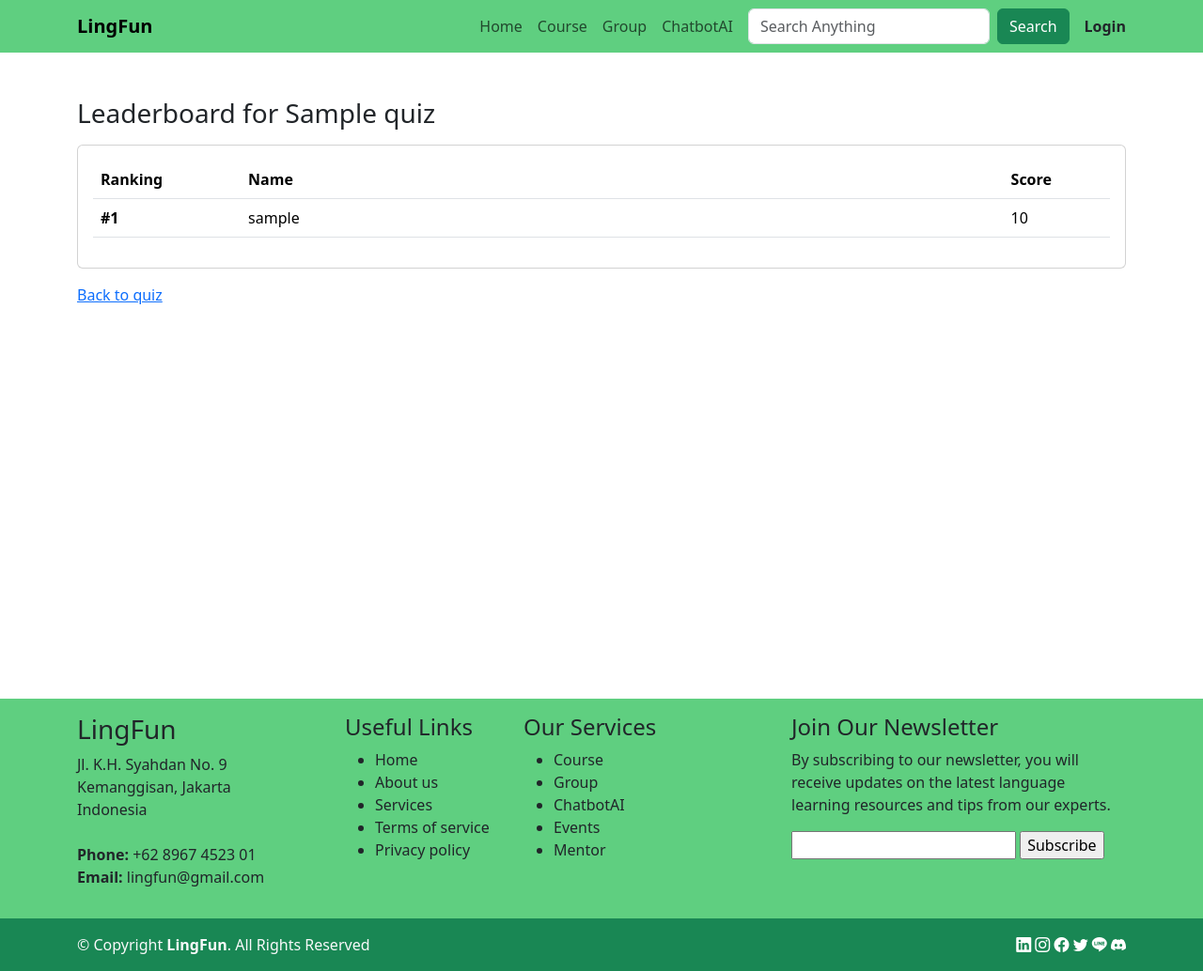
After one commit to Penk13/LingFun, a Django app: page /courses/leaderboard/1/ in a window 1280 px wide. The commit adds this page. Shown: the whole page at 94% size. Run offline with Django 3.2, Linux system fonts and the light colour scheme; tables that the repository leaves empty hold one stand-in row (values such as "Sample post"); some libraries are stand-ins or nearby versions.

Commit message:
add leaderboard page

```diff
--- a/base/urls.py
+++ b/base/urls.py
@@ -19,7 +19,7 @@ from django.conf import settings
 from django.conf.urls.static import static
 
 from core.views import home, about_us, services, terms_of_service, privacy_policy, profile
-from course.views import courses, course, enroll, quiz
+from course.views import courses, course, enroll, quiz, leaderboard
 from group.views import groups, group, join_group
 
 urlpatterns = [
@@ -37,6 +37,7 @@ urlpatterns = [
     path('courses/<int:pk>/', course, name='course'),
     path('courses/enroll/<int:pk>/', enroll, name='enroll'),
     path('courses/quiz/<int:pk>/', quiz, name='quiz'),
+    path('courses/leaderboard/<int:pk>/', leaderboard, name='leaderboard'),
 
     path('groups/', groups, name='groups'),
     path('groups/<int:pk>/', group, name='group'),
--- a/course/views.py
+++ b/course/views.py
@@ -65,3 +65,12 @@ def quiz(request, pk):
         "user_quiz": user_quiz,
     }
     return render(request, "course/quiz.html", context)
+
+def leaderboard(request, pk):
+    quiz = get_object_or_404(Quiz, pk=pk)
+    user_quizzes = UserQuiz.objects.all()
+    context = {
+        "quiz": quiz,
+        "user_quizzes": user_quizzes,
+    }
+    return render(request, "course/leaderboard.html", context)
--- a/templates/base.html
+++ b/templates/base.html
@@ -57,7 +57,7 @@
 
 	<!-- ======= Main ======= -->
 	<main>
-		<section>
+		<section style="min-height: 80vh">
 			{% block content %} {% endblock content %}
 		</section>
 	</main>
@@ -65,7 +65,7 @@
 
 	<!-- ======= Footer ======= -->
 	<footer style="background-color: #5fcf80;">
-		<div class="container pt-3">
+		<div class="container py-3">
 			<div class="row">
 				<div class="col-lg-3 col-md-6 footer-contact">
 					<h3>LingFun</h3>
--- /dev/null
+++ b/templates/course/leaderboard.html
@@ -0,0 +1,38 @@
+{% extends 'base.html' %} {% load static %}
+
+{% block title_page %} Leaderboard {% endblock title_page %}
+
+{% block content %}
+<div class="container my-5">
+    <h3>Leaderboard for {{ quiz.name }}</h3>
+    <div class="card p-3 my-3">
+        <table class="table">
+            <thead>
+                <tr>
+                    <th scope="col">Ranking</th>
+                    <th class="w-75" scope="col">Name</th>
+                    <th scope="col">Score</th>
+                </tr>
+            </thead>
+            <tbody>
+                {% for user_quiz in user_quizzes %}
+                {% if user_quiz.user == request.user %}
+                <tr class="table-secondary">
+                    <th scope="row">#{{ forloop.counter }}</th>
+                    <td>{{ user_quiz.user.username }}</td>
+                    <td>{{ user_quiz.score }}</td>
+                </tr>
+                {% else %}
+                <tr>
+                    <th scope="row">#{{ forloop.counter }}</th>
+                    <td>{{ user_quiz.user.username }}</td>
+                    <td>{{ user_quiz.score }}</td>
+                </tr>
+                {% endif %}
+                {% endfor %}
+            </tbody>
+        </table>
+    </div>
+    <a href="{% url 'quiz' quiz.pk %}">Back to quiz</a>
+</div>
+{% endblock content %}
--- a/templates/course/quiz.html
+++ b/templates/course/quiz.html
@@ -11,7 +11,8 @@
     {% if user_quiz.is_finished %}
     <h5>Answer:</h5>
     <p>{{ user_quiz.answer }}</p>
-    <h6>Score: {{ user_quiz.score }}</h6>
+    <h4><span class="badge" style="background-color: #5fcf80;"> Score: {{ user_quiz.score }} </span></h4>
+    <a href="{% url 'leaderboard' quiz.pk %}">See leaderboard</a>
     {% else %}
     <form method="POST">
         {% csrf_token %}
```
